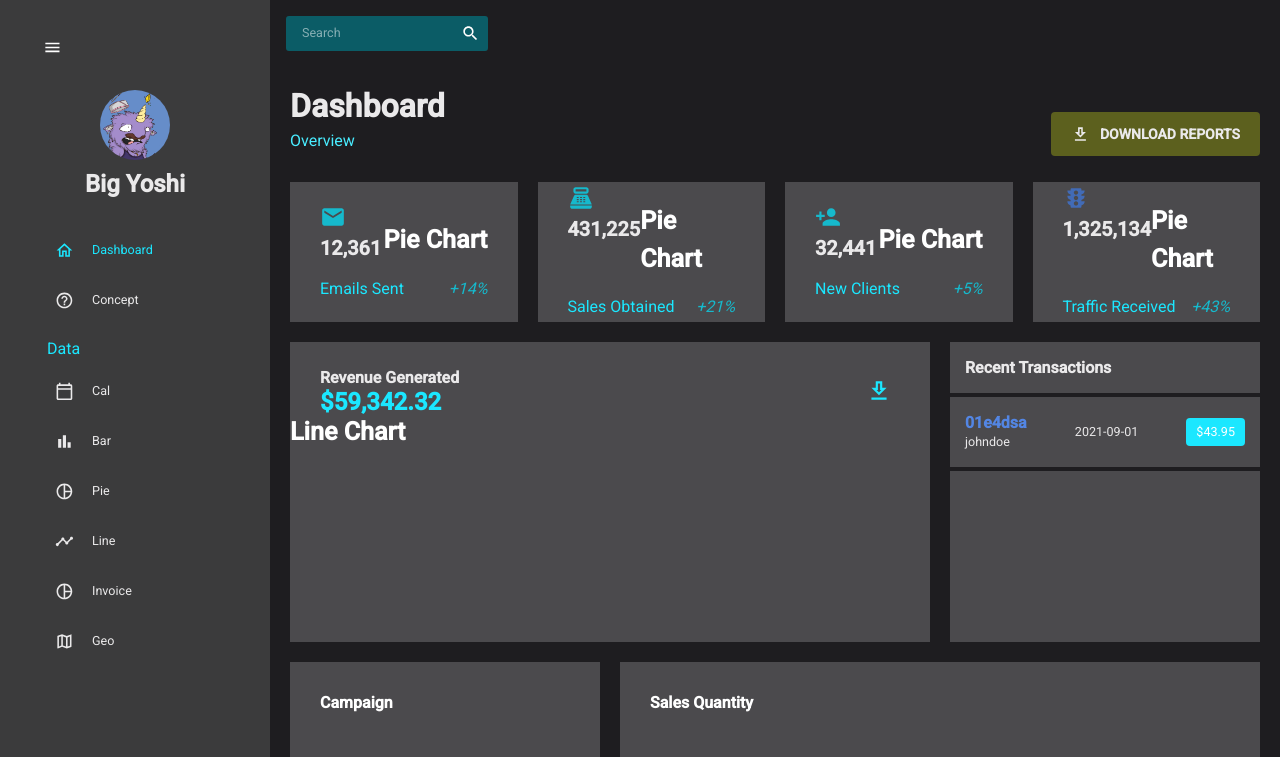
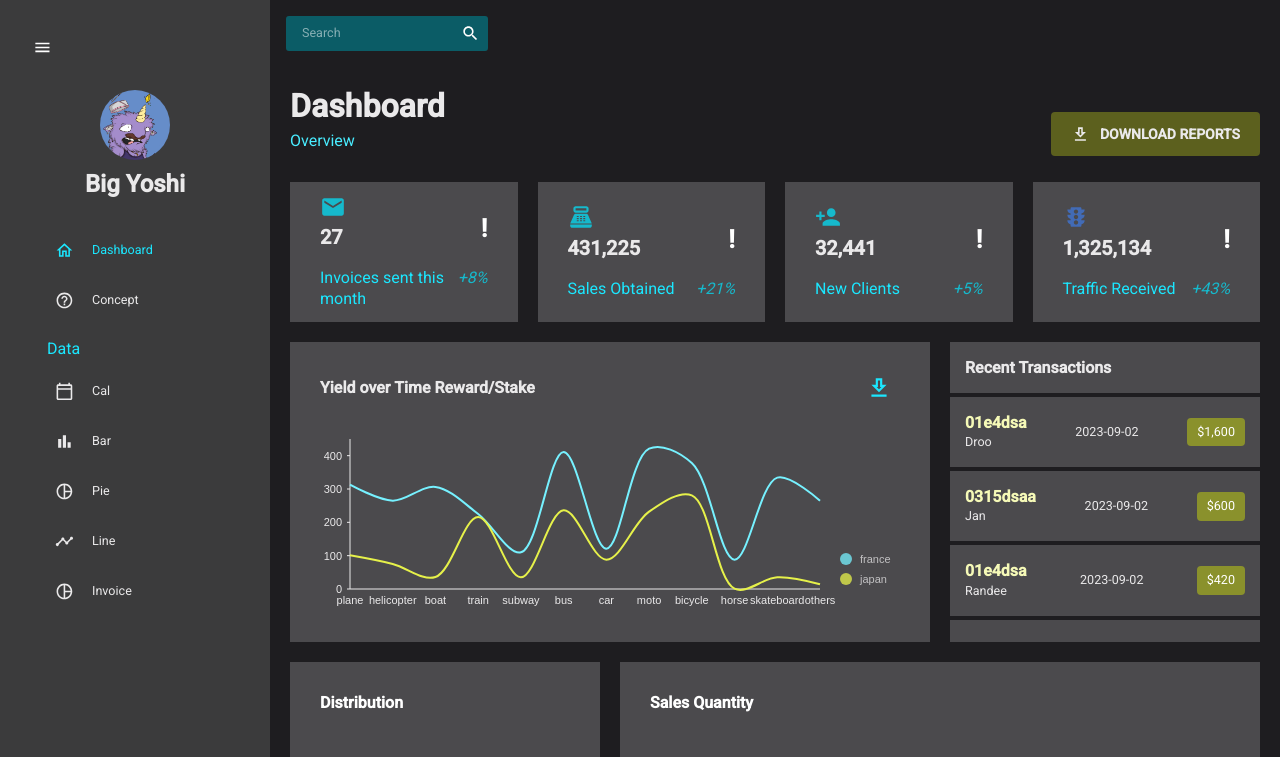
Before and after one commit to robbiekruszynski/warsaw_hack, a React (Create React App) app: page / in a window 1280 px wide. Shown: the top 757 px of the page. Built offline with nearby package versions, Linux system fonts and the light colour scheme.

Commit message:
small fixes, prep to map over line

```diff
--- a/src/area/dashboard/Dashboard.js
+++ b/src/area/dashboard/Dashboard.js
@@ -55,10 +55,10 @@ const Dashboard = () => {
           justifyContent="center"
         >
           <Stat
-            title="12,361"
-            subtitle="Emails Sent"
+            title="27"
+            subtitle="Invoices sent this month"
             progress="0.75"
-            increase="+14%"
+            increase="+8%"
             icon={
               <EmailIcon
                 sx={{ color: colors.green[600], fontSize: "26px" }}
@@ -143,14 +143,13 @@ const Dashboard = () => {
                 fontWeight="600"
                 color={colors.gray[100]}
               >
-                Revenue Generated
+                Yield over Time Reward/Stake
               </Typography>
               <Typography
                 variant="h3"
                 fontWeight="bold"
                 color={colors.green[500]}
               >
-                $59,342.32
               </Typography>
             </Box>
             <Box>
@@ -194,7 +193,7 @@ const Dashboard = () => {
             >
               <Box>
                 <Typography
-                  color={colors.lightBlue[500]}
+                  color={colors.lime[800]}
                   variant="h5"
                   fontWeight="600"
                 >
@@ -206,7 +205,7 @@ const Dashboard = () => {
               </Box>
               <Box color={colors.gray[100]}>{transaction.date}</Box>
               <Box
-                backgroundColor={colors.green[500]}
+                backgroundColor={colors.lime[300]}
                 p="5px 10px"
                 borderRadius="4px"
               >
@@ -224,7 +223,7 @@ const Dashboard = () => {
           p="30px"
         >
           <Typography variant="h5" fontWeight="600">
-            Campaign
+            Distribution
           </Typography>
           <Box
             display="flex"
@@ -238,9 +237,8 @@ const Dashboard = () => {
               color={colors.lightBlue[500]}
               sx={{ mt: "15px" }}
             >
-              $48,352 revenue generated
+              place holder
             </Typography>
-            <Typography>Includes extra misc expenditures and costs</Typography>
           </Box>
         </Box>
         <Box
--- a/src/components/data/Bar.js
+++ b/src/components/data/Bar.js
@@ -2,6 +2,7 @@ import { useTheme } from "@mui/material";
 import { ResponsiveBar } from "@nivo/bar";
 import { coloring } from "../../GlobalTheme";
 import { mockBar as data } from "../../components/placeHolderData/PlaceHolderData";
+// import { trueBar as data } from "../../components/placeHolderData/TrueData";
 
 const BarChart = ({ isDashboard = false }) => {
   const theme = useTheme();
@@ -39,8 +40,8 @@ const BarChart = ({ isDashboard = false }) => {
           },
         },
       }}
-      keys={["musesli", "tapas", "kebab", "pickles"]}
-      indexBy="country"
+      keys={["asd", "qwe", "wer", "ert"]}
+      indexBy="periodStartTime"
       margin={{ top: 50, right: 130, bottom: 50, left: 60 }}
       padding={0.3}
       valueScale={{ type: "linear" }}
@@ -76,7 +77,7 @@ const BarChart = ({ isDashboard = false }) => {
         tickSize: 5,
         tickPadding: 5,
         tickRotation: 0,
-        legend: isDashboard ? undefined : "country", // changed
+        legend: isDashboard ? undefined : "country",
         legendPosition: "middle",
         legendOffset: 32,
       }}
@@ -84,7 +85,7 @@ const BarChart = ({ isDashboard = false }) => {
         tickSize: 5,
         tickPadding: 5,
         tickRotation: 0,
-        legend: isDashboard ? undefined : "food", // changed
+        legend: isDashboard ? undefined : "food",
         legendPosition: "middle",
         legendOffset: -40,
       }}
@@ -121,7 +122,7 @@ const BarChart = ({ isDashboard = false }) => {
       ]}
       role="application"
       barAriaLabel={function (e) {
-        return e.id + ": " + e.formattedValue + " in country: " + e.indexValue;
+        return e.id + ": " + e.formattedValue + " find this " + e.indexValue;
       }}
     />
   );
--- a/src/components/data/Line.js
+++ b/src/components/data/Line.js
@@ -1,11 +1,118 @@
-const Line = () => {
-    return (
-        <div>
-           <h1>
-          Line Chart
-            </h1>
-        </div>
-    )
-}
+import { ResponsiveLine } from "@nivo/line";
+import { useTheme } from "@mui/material";
+import { coloring } from "../../GlobalTheme";
+// import { trueBar as data } from "../../components/placeHolderData/TrueData";
+import { mockLine as data } from"../../components/placeHolderData/PlaceHolderData";
+
+const Line = ({ isCustomLineColors = false, isDashboard = false }) => {
+  const theme = useTheme();
+  const colors = coloring(theme.palette.mode);
+
+  return (
+    <ResponsiveLine
+      data={data}
+      theme={{
+        axis: {
+          domain: {
+            line: {
+              stroke: colors.gray[100],
+            },
+          },
+          legend: {
+            text: {
+              fill: colors.gray[100],
+            },
+          },
+          ticks: {
+            line: {
+              stroke: colors.gray[100],
+              strokeWidth: 1,
+            },
+            text: {
+              fill: colors.gray[100],
+            },
+          },
+        },
+        legends: {
+          text: {
+            fill: colors.gray[100],
+          },
+        },
+        tooltip: {
+          container: {
+            color: colors.primary[500],
+          },
+        },
+      }}
+      colors={isDashboard ? { datum: "color" } : { scheme: "nivo" }} // added
+      margin={{ top: 50, right: 110, bottom: 50, left: 60 }}
+      xScale={{ type: "point" }}
+      yScale={{
+        type: "linear",
+        min: "auto",
+        max: "auto",
+        stacked: true,
+        reverse: false,
+      }}
+      yFormat=" >-.2f"
+      curve="catmullRom"
+      axisTop={null}
+      axisRight={null}
+      axisBottom={{
+        orient: "bottom",
+        tickSize: 0,
+        tickPadding: 5,
+        tickRotation: 0,
+        legend: isDashboard ? undefined : "Time", // added
+        legendOffset: 36,
+        legendPosition: "middle",
+      }}
+      axisLeft={{
+        orient: "left",
+        tickValues: 5, // added
+        tickSize: 3,
+        tickPadding: 5,
+        tickRotation: 0,
+        legend: isDashboard ? undefined : "Yield", // added
+        legendOffset: -40,
+        legendPosition: "middle",
+      }}
+      enableGridX={false}
+      enableGridY={false}
+      pointSize={8}
+      pointColor={{ theme: "background" }}
+      pointBorderWidth={2}
+      pointBorderColor={{ from: "serieColor" }}
+      pointLabelYOffset={-12}
+      useMesh={true}
+      legends={[
+        {
+          anchor: "bottom-right",
+          direction: "column",
+          justify: false,
+          translateX: 100,
+          translateY: 0,
+          itemsSpacing: 0,
+          itemDirection: "left-to-right",
+          itemWidth: 80,
+          itemHeight: 20,
+          itemOpacity: 0.75,
+          symbolSize: 12,
+          symbolShape: "circle",
+          symbolBorderColor: "rgba(0, 0, 0, .5)",
+          effects: [
+            {
+              on: "hover",
+              style: {
+                itemBackground: "rgba(0, 0, 0, .03)",
+                itemOpacity: 1,
+              },
+            },
+          ],
+        },
+      ]}
+    />
+  );
+};
 
 export default Line;
--- a/src/components/data/Pie.js
+++ b/src/components/data/Pie.js
@@ -1,7 +1,7 @@
 const Pie = () => {
     return (
         <div>
-            <h1> Pie Chart </h1>
+            <h1>!</h1>
         </div>
     )
 }
--- a/src/components/placeHolderData/PlaceHolderData.js
+++ b/src/components/placeHolderData/PlaceHolderData.js
@@ -1,3 +1,5 @@
+import { coloring } from "../../GlobalTheme";
+
 
 export const mockData = [
   {
@@ -15,10 +17,133 @@ export const mockData = [
 export const mockTransactions = [
     {
       txId: "01e4dsa",
-      user: "johndoe",
-      date: "2021-09-01",
-      cost: "43.95",
+      user: "Droo",
+      date: "2023-09-02",
+      cost: "1,600",
     },
+    {
+      txId: "0315dsaa",
+      user: "Jan",
+      date: "2023-09-02",
+      cost: "600",
+    },
+    {
+      txId: "01e4dsa",
+      user: "Randee",
+      date: "2023-09-02",
+      cost: "420",
+    },
+];
+
+export const mockLine = [
+  {
+    id: "japan",
+    color: coloring("dark").lime[500],
+    data: [
+      {
+        x: "plane",
+        y: 101,
+      },
+      {
+        x: "helicopter",
+        y: 75,
+      },
+      {
+        x: "boat",
+        y: 36,
+      },
+      {
+        x: "train",
+        y: 216,
+      },
+      {
+        x: "subway",
+        y: 35,
+      },
+      {
+        x: "bus",
+        y: 236,
+      },
+      {
+        x: "car",
+        y: 88,
+      },
+      {
+        x: "moto",
+        y: 232,
+      },
+      {
+        x: "bicycle",
+        y: 281,
+      },
+      {
+        x: "horse",
+        y: 1,
+      },
+      {
+        x: "skateboard",
+        y: 35,
+      },
+      {
+        x: "others",
+        y: 14,
+      },
+    ],
+  },
+  {
+    id: "france",
+    color: coloring("dark").green[300],
+    data: [
+      {
+        x: "plane",
+        y: 212,
+      },
+      {
+        x: "helicopter",
+        y: 190,
+      },
+      {
+        x: "boat",
+        y: 270,
+      },
+      {
+        x: "train",
+        y: 9,
+      },
+      {
+        x: "subway",
+        y: 75,
+      },
+      {
+        x: "bus",
+        y: 175,
+      },
+      {
+        x: "car",
+        y: 33,
+      },
+      {
+        x: "moto",
+        y: 189,
+      },
+      {
+        x: "bicycle",
+        y: 97,
+      },
+      {
+        x: "horse",
+        y: 87,
+      },
+      {
+        x: "skateboard",
+        y: 299,
+      },
+      {
+        x: "others",
+        y: 251,
+      },
+    ],
+  },
 ];
 
 export const mockBar = [
@@ -28,7 +153,7 @@ export const mockBar = [
       "muesliColor": "hsl(229, 70%, 50%)",
       tapas: 96,
       tapasColor: "hsl(296, 70%, 50%)",
-      kebab: 72,
+      kebab: 72/2,
       kebabColor: "hsl(97, 70%, 50%)",
       pickles: 140,
       picklesColor: "hsl(340, 70%, 50%)",
--- /dev/null
+++ b/src/components/placeHolderData/TrueData.js
@@ -0,0 +1,33 @@
+// import { coloring } from "../../GlobalTheme";
+
+
+export const trueBar = [
+    {
+        "period": 1004,
+        "periodStartTime": "2023-09-01T00:00:00Z",
+        "periodEndTime": "2023-09-01T23:59:59Z",
+        "periodStartBlock": 0,
+        "periodTotalReward": 2841.1400537133904,
+        "periodTotalStake": 24664243.866602316,
+        "periodTotalSupply": 0,
+        "metadata": {
+        "totalProtocolRewards": 2205.650053908,
+        "totalBlockReturn": 416.90789367538764,
+        "totalMevRewards": 218.5821061300027
+        }
+        },
+        {
+        "period": 1003,
+        "periodStartTime": "2023-08-31T00:00:00Z",
+        "periodEndTime": "2023-08-31T23:59:59Z",
+        "periodStartBlock": 0,
+        "periodTotalReward": 2962.32458212492,
+        "periodTotalStake": 24594658.89538138,
+        "periodTotalSupply": 0,
+        "metadata": {
+        "totalProtocolRewards": 2206.770955281,
+        "totalBlockReturn": 460.92261071632754,
+        "totalMevRewards": 294.6310161275929
+        }
+    },
+    ];
--- a/src/constants/SideBar.js
+++ b/src/constants/SideBar.js
@@ -78,7 +78,7 @@ return (
               display="flex"
               justifyContent="space-between"
               alignItems="center"
-              ml="15px"
+              ml="5px"
             >
 
               <IconButton onClick={() => setIsCollapsed(!isCollapsed)}>
@@ -171,13 +171,7 @@ return (
             selected={selected}
             setSelected={setSelected}
           />
-          <Item
-            title="Geo"
-            to="/geo"
-            icon={<MapOutlinedIcon />}
-            selected={selected}
-            setSelected={setSelected}
-          />
+
         </Box>
 
       </Menu>
@@ -187,3 +181,12 @@ return (
 };
 
 export default SideBar;
+
+
+{/* <Item
+title="Geo"
+to="/geo"
+icon={<MapOutlinedIcon />}
+selected={selected}
+setSelected={setSelected}
+/> */}
```
